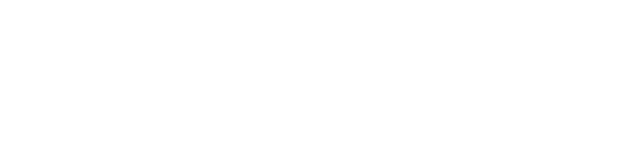
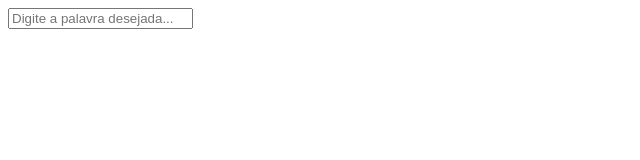
Before and after one commit to AlanFaraj83/Projeto-Dicionario-Portugues, a plain HTML site: page index.html in a window 1280 px wide. Shown: the whole page, without its empty margins (0-640 px from the left). Drawn offline with Linux system fonts and the light colour scheme.

Commit message:
:sparkles: Iniciando o index.html

```diff
--- a/index.html
+++ b/index.html
@@ -10,7 +10,11 @@
 </head>
 <body>
     <div id="container">
-        <div id="container_secundario"></div>
+        <div id="container_secundario">
+            <div id="container_input">
+                <input type="text" name="container_inputtxt" id="" placeholder="Digite a palavra desejada...">
+            </div>
+        </div>
     </div>
 </body>
 </html>
```
